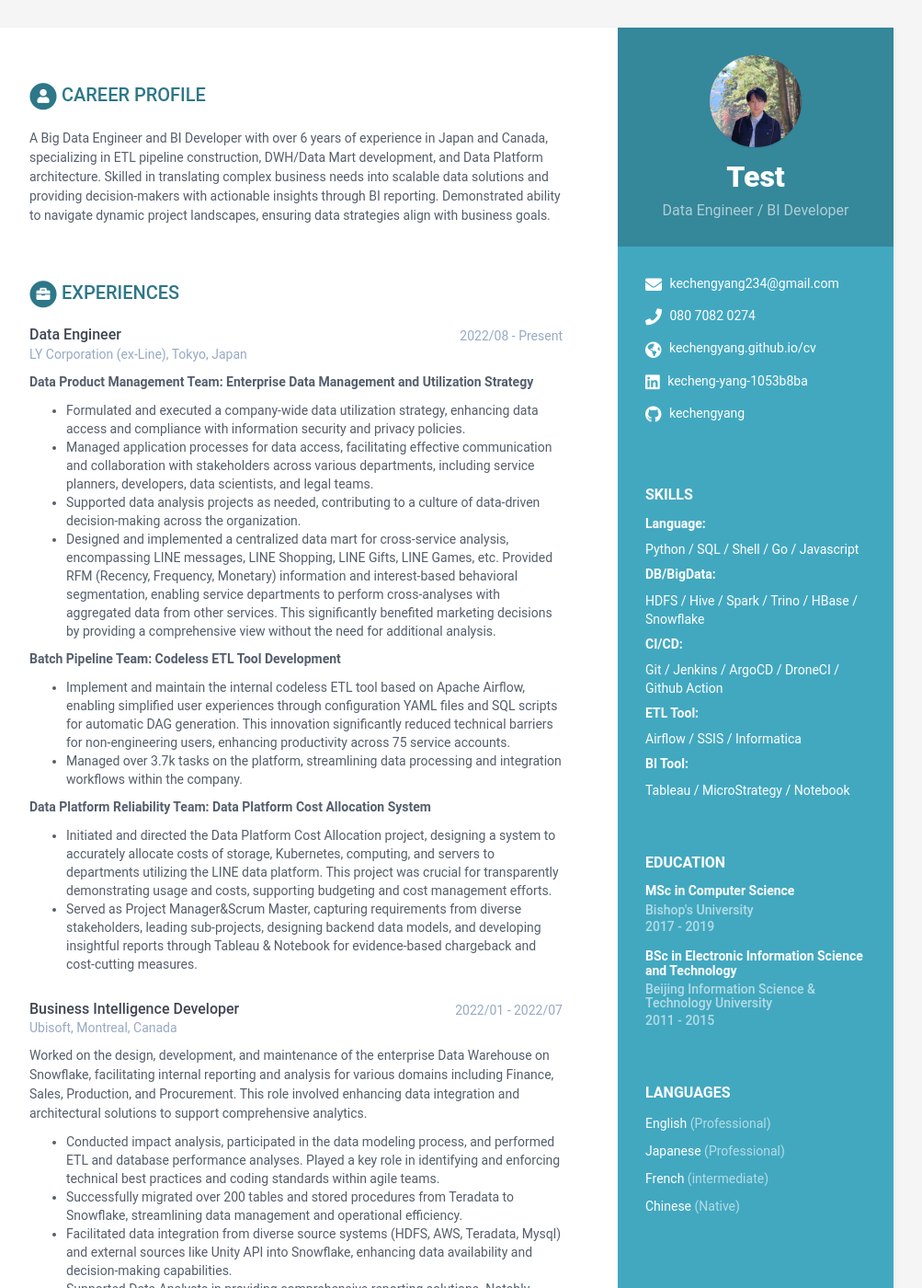
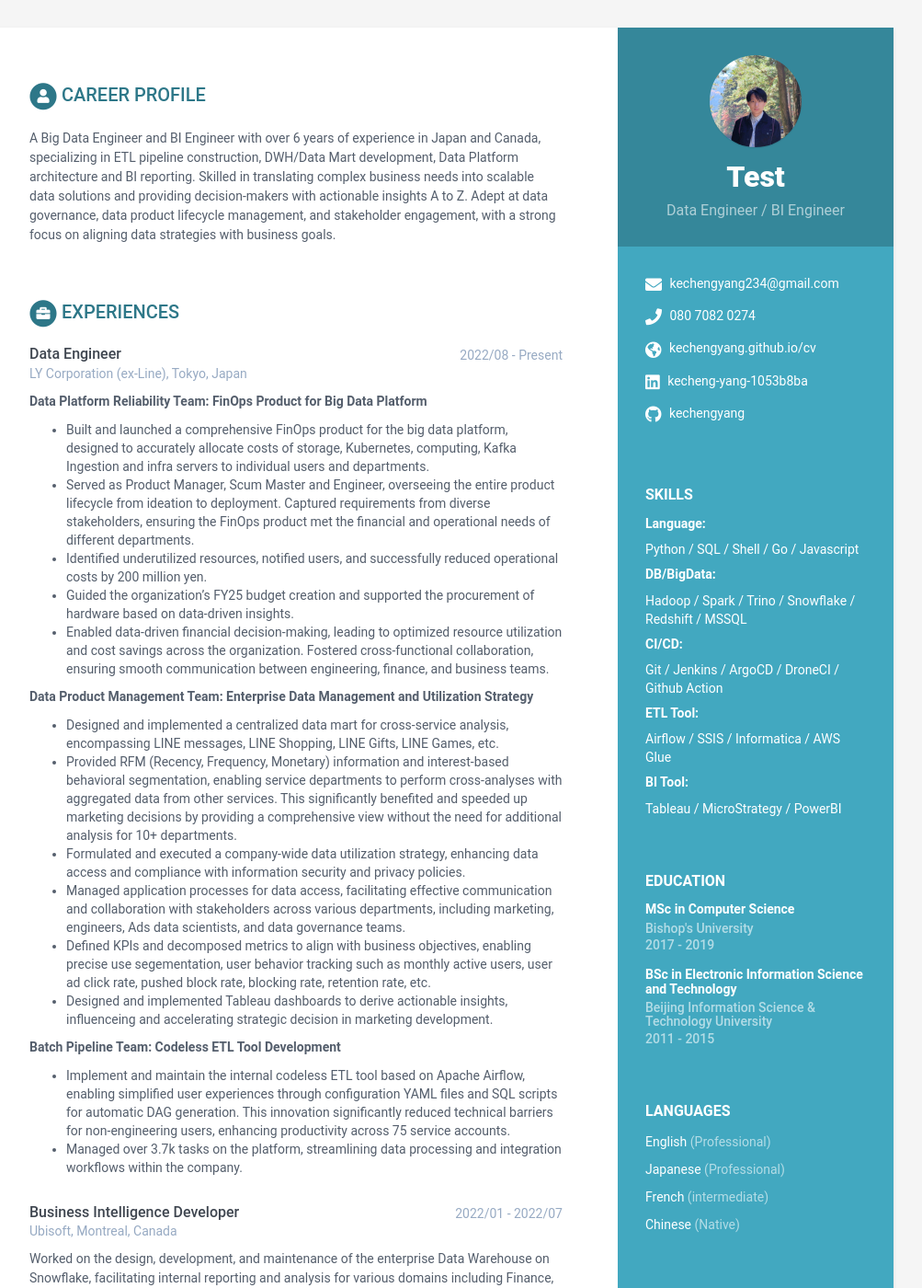
Before and after one commit to kechengyang/cv, a Jekyll site: the page built from index.html, in a window 1280 px wide and 1400 px high. Shown: the whole window at 92% size, without its empty margins (168-1171 px from the left). Built offline with Jekyll 4.4.1, drawn with Linux system fonts in a browser that asks for light colours; some of the changed text lies outside the part shown.

Commit message:
Update data.yml

```diff
--- a/_data/data.yml
+++ b/_data/data.yml
@@ -9,7 +9,7 @@ sidebar:
 
   # Profile information
   name: Test
-  tagline: Data Engineer / BI Developer
+  tagline: Data Engineer / BI Engineer
   avatar: photo.jpg #place a 100x100 picture inside /assets/images/ folder and provide the name of the file below
 
   # Sidebar links
@@ -34,13 +34,13 @@ sidebar:
       - item: Language
         skills: ["Python", "SQL", "Shell", "Go", "Javascript"]
       - item: DB/BigData
-        skills: ["HDFS", "Hive", "Spark", "Trino", "HBase", "Snowflake"]
+        skills: ["Hadoop", "Spark", "Trino", "Snowflake", "Redshift", "MSSQL"]
       - item: CI/CD
         skills: ["Git", "Jenkins", "ArgoCD", "DroneCI", "Github Action"]
       - item: ETL Tool
-        skills: ["Airflow", "SSIS", "Informatica"]
+        skills: ["Airflow", "SSIS", "Informatica", "AWS Glue"]
       - item: BI Tool
-        skills: ["Tableau", "MicroStrategy", "Notebook"]
+        skills: ["Tableau", "MicroStrategy", "PowerBI"]
 
   languages:
     title: Languages
@@ -72,7 +72,7 @@ sidebar:
 career-profile:
   title: Career Profile
   summary: |
-    A Big Data Engineer and BI Developer with over 6 years of experience in Japan and Canada, specializing in ETL pipeline construction, DWH/Data Mart development, and Data Platform architecture. Skilled in translating complex business needs into scalable data solutions and providing decision-makers with actionable insights through BI reporting. Demonstrated ability to navigate dynamic project landscapes, ensuring data strategies align with business goals.
+    A Big Data Engineer and BI Engineer with over 6 years of experience in Japan and Canada, specializing in ETL pipeline construction, DWH/Data Mart development, Data Platform architecture and BI reporting. Skilled in translating complex business needs into scalable data solutions and providing decision-makers with actionable insights A to Z. Adept at data governance, data product lifecycle management, and stakeholder engagement, with a strong focus on aligning data strategies with business goals.
 education:
   title: Education
   info:
@@ -93,25 +93,30 @@ experiences:
       time: 2022/08 - Present
       company: LY Corporation (ex-Line), Tokyo, Japan
       details: |
+        **Data Platform Reliability Team: FinOps Product for Big Data Platform**
+        - Built and launched a comprehensive FinOps product for the big data platform, designed to accurately allocate costs of storage, Kubernetes, computing, Kafka Ingestion and infra servers to individual users and departments.
+        - Served as Product Manager, Scum Master and Engineer, overseeing the entire product lifecycle from ideation to deployment. Captured requirements from diverse stakeholders, ensuring the FinOps product met the financial and operational needs of different departments.
+        - Identified underutilized resources, notified users, and successfully reduced operational costs by 200 million yen.
+        - Guided the organization’s FY25 budget creation and supported the procurement of hardware based on data-driven insights.
+        - Enabled data-driven financial decision-making, leading to optimized resource utilization and cost savings across the organization. Fostered cross-functional collaboration, ensuring smooth communication between engineering, finance, and business teams.
+
         **Data Product Management Team: Enterprise Data Management and Utilization Strategy**
+        - Designed and implemented a centralized data mart for cross-service analysis, encompassing LINE messages, LINE Shopping, LINE Gifts, LINE Games, etc.
+        - Provided RFM (Recency, Frequency, Monetary) information and interest-based behavioral segmentation, enabling service departments to perform cross-analyses with aggregated data from other services. This significantly benefited and speeded up marketing decisions by providing a comprehensive view without the need for additional analysis for 10+ departments.
         - Formulated and executed a company-wide data utilization strategy, enhancing data access and compliance with information security and privacy policies.
-        - Managed application processes for data access, facilitating effective communication and collaboration with stakeholders across various departments, including service planners, developers, data scientists, and legal teams.
-        - Supported data analysis projects as needed, contributing to a culture of data-driven decision-making across the organization.
-        - Designed and implemented a centralized data mart for cross-service analysis, encompassing LINE messages, LINE Shopping, LINE Gifts, LINE Games, etc. Provided RFM (Recency, Frequency, Monetary) information and interest-based behavioral segmentation, enabling service departments to perform cross-analyses with aggregated data from other services. This significantly benefited marketing decisions by providing a comprehensive view without the need for additional analysis.
+        - Managed application processes for data access, facilitating effective communication and collaboration with stakeholders across various departments, including marketing, engineers, Ads data scientists, and data governance teams.
+        - Defined KPIs and decomposed metrics to align with business objectives, enabling precise use segementation, user behavior tracking such as monthly active users, user ad click rate, pushed block rate, blocking rate, retention rate, etc.
+        - Designed and implemented Tableau dashboards to derive actionable insights, influenceing and accelerating strategic decision in marketing development.
 
         **Batch Pipeline Team: Codeless ETL Tool Development**
         - Implement and maintain the internal codeless ETL tool based on Apache Airflow, enabling simplified user experiences through configuration YAML files and SQL scripts for automatic DAG generation. This innovation significantly reduced technical barriers for non-engineering users, enhancing productivity across 75 service accounts.
         - Managed over 3.7k tasks on the platform, streamlining data processing and integration workflows within the company.
 
-        **Data Platform Reliability Team: Data Platform Cost Allocation System**
-        - Initiated and directed the Data Platform Cost Allocation project, designing a system to accurately allocate costs of storage, Kubernetes, computing, and servers to departments utilizing the LINE data platform. This project was crucial for transparently demonstrating usage and costs, supporting budgeting and cost management efforts.
-        - Served as Project Manager&Scrum Master, capturing requirements from diverse stakeholders, leading sub-projects, designing backend data models, and developing insightful reports through Tableau & Notebook for evidence-based chargeback and cost-cutting measures.
-
     - role: Business Intelligence Developer
       time: 2022/01 - 2022/07
       company: Ubisoft, Montreal, Canada
       details: |
-        Worked on the design, development, and maintenance of the enterprise Data Warehouse on Snowflake, facilitating internal reporting and analysis for various domains including Finance, Sales, Production, and Procurement. This role involved enhancing data integration and architectural solutions to support comprehensive analytics.
+        Worked on the design, development, and maintenance of the enterprise Data Warehouse on Snowflake, facilitating internal reporting and analysis for various domains including Finance, Sales, Production, and Procurement. Involved enhancing data integration and architectural solutions to support comprehensive analytics.
         - Conducted impact analysis, participated in the data modeling process, and performed ETL and database performance analyses. Played a key role in identifying and enforcing technical best practices and coding standards within agile teams.
         - Successfully migrated over 200 tables and stored procedures from Teradata to Snowflake, streamlining data management and operational efficiency.
         - Facilitated data integration from diverse source systems (HDFS, AWS, Teradata, Mysql) and external sources like Unity API into Snowflake, enhancing data availability and decision-making capabilities.
```
